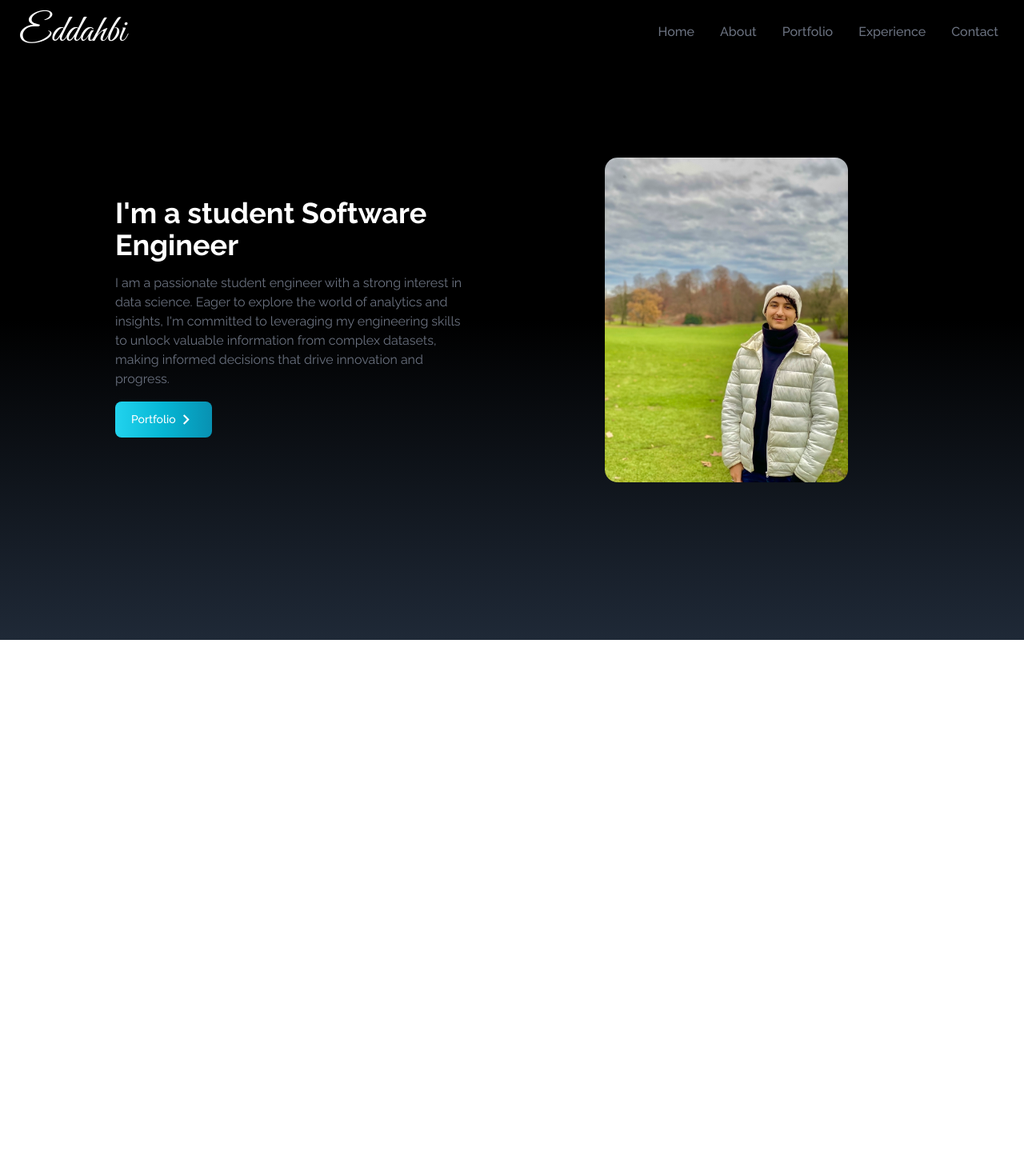
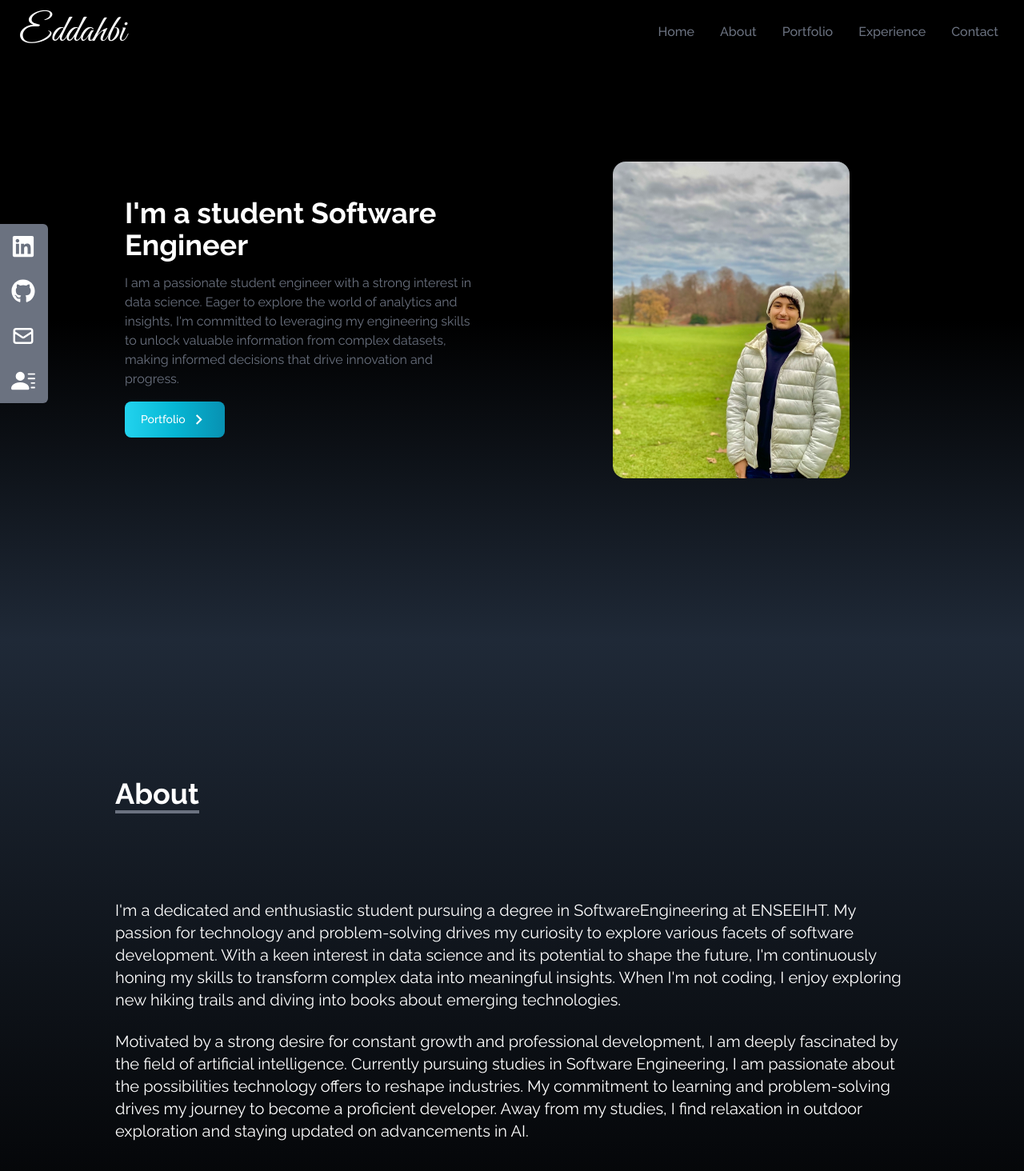
Before and after one commit to Abduledd/portfolio, a React (Create React App) app: page / in a window 1280 px wide. Shown: the top 1464 px of the page at 80% size. Before the commit the page ends 800 px from the top, so only its background shows below. Built offline with nearby package versions, Linux system fonts and the light colour scheme; the HTML template or start-up script is replaced by a standard one.

Commit message:
About and sociallinks sections and Home DONE

```diff
--- a/src/App.js
+++ b/src/App.js
@@ -1,11 +1,15 @@
 import './App.css';
+import About from './components/About';
 import Home from './components/Home';
 import NavBar from './components/NavBar';
+import SocialLinks from './components/SocialLinks';
 // import './index.css'
 function App() {
   return <div>
     <NavBar />
     <Home />
+    <About />
+    <SocialLinks />
   </div>
 }
 
--- /dev/null
+++ b/src/components/About.jsx
@@ -0,0 +1,40 @@
+import React from "react";
+
+const About = () => {
+  return (
+    <div
+      name="About"
+      className="w-full h-screen bg-gradient-to-b from-gray-800 to-black text-white">
+      <div className="max-w-screen-lg p-4 mx-auto flex flex-col justify-center w-full h-full">
+        <div className="pb-8">
+          <p className="text-4xl font-bold inline border-b-4 border-gray-500">
+            About
+          </p>
+        </div>
+        <p className="text-xl mt-20">
+          I'm a dedicated and enthusiastic student pursuing a degree in
+          SoftwareEngineering at ENSEEIHT. My passion for technology and
+          problem-solving drives my curiosity to explore various facets of
+          software development. With a keen interest in data science and its
+          potential to shape the future, I'm continuously honing my skills to
+          transform complex data into meaningful insights. When I'm not coding,
+          I enjoy exploring new hiking trails and diving into books about
+          emerging technologies.
+        </p>
+        <br />
+        <p className="text-xl">
+          Motivated by a strong desire for constant growth and professional
+          development, I am deeply fascinated by the field of artificial
+          intelligence. Currently pursuing studies in Software Engineering, I am
+          passionate about the possibilities technology offers to reshape
+          industries. My commitment to learning and problem-solving drives my
+          journey to become a proficient developer. Away from my studies, I find
+          relaxation in outdoor exploration and staying updated on advancements
+          in AI.
+        </p>
+      </div>
+    </div>
+  );
+};
+
+export default About;
--- a/src/components/Home.jsx
+++ b/src/components/Home.jsx
@@ -9,7 +9,7 @@ const Home = () => {
       name="home"
       className="h-screen w-full bg-gradient-to-b from-black via-black to-gray-800">
       <div className="max-w-screen-lg mx-auto flex flex-row items-center justify-center h-full px-4 md:flex-row gap-2">
-        <div className="flex flex-col justify-center h-full">
+        <div className=" p-3 flex flex-col justify-center h-full">
           <h2 className="text-4xl sm:text-4xl font-bold text-white w-full">
             I'm a student Software Engineer
           </h2>
@@ -25,7 +25,7 @@ const Home = () => {
             <button className="group text-white bg-gradient-to-r from-cyan-400 via-cyan-500 to-cyan-600 hover:bg-gradient-to-br focus:ring-4 focus:outline-none focus:ring-cyan-300 dark:focus:ring-cyan-800 font-medium rounded-lg text-sm px-5 py-2.5 text-center mr-2 mb-2 flex items-center">
               Portfolio
               <span className="group-hover:rotate-90 duration-300">
-                <MdKeyboardArrowRight size={25} />
+                <MdKeyboardArrowRight size={25} className="ml-1" />
               </span>
             </button>
           </div>
--- /dev/null
+++ b/src/components/SocialLinks.jsx
@@ -0,0 +1,75 @@
+import React from "react";
+import { FaGithub, FaLinkedin } from "react-icons/fa";
+import { HiOutlineMail } from "react-icons/hi";
+import { BsFillPersonLinesFill } from "react-icons/bs";
+
+const SocialLinks = () => {
+  const links = [
+    {
+      id: 1,
+      child: (
+        <>
+          LinkedIn <FaLinkedin size={30} />
+        </>
+      ),
+      href: "https://www.linkedin.com/in/abderrahmane-eddahbi-6b911a216/",
+      style: "rounded-tr-md",
+    },
+    {
+      id: 2,
+      child: (
+        <>
+          GitHub <FaGithub size={30} />
+        </>
+      ),
+      href: "https://github.com/Abduledd",
+    },
+    {
+      id: 3,
+      child: (
+        <>
+          Mail <HiOutlineMail size={30} />
+        </>
+      ),
+      href: "mailto:abduleddahbi@gmail.com",
+    },
+    {
+      id: 4,
+      child: (
+        <>
+          Resume <BsFillPersonLinesFill size={30} />
+        </>
+      ),
+      href: "/CV.pdf",
+      style: "rounded-br-md",
+      download: true,
+    },
+  ];
+
+  return (
+    <div className="hidden cs:flex flex-col top-[35%] left-0 fixed">
+      <ul>
+        {links.map(({ id, child, href, style, download }) => (
+          <li
+            key={id}
+            className={
+              "flex justify-between items-center w-40 h-14 px-4 ml-[-100px] hover:ml-[-10px] hover:rounded-md duration-300 bg-gray-500" +
+              " " +
+              style
+            }>
+            <a
+              href={href}
+              className="flex justify-between items-center w-full text-white"
+              download={download}
+              target="_blank"
+              rel="noreferrer">
+              {child}
+            </a>
+          </li>
+        ))}
+      </ul>
+    </div>
+  );
+};
+
+export default SocialLinks;
--- a/tailwind.config.js
+++ b/tailwind.config.js
@@ -3,6 +3,24 @@ module.exports = {
   content: [
     "./src/**/*.{js,jsx,ts,tsx}",
   ], theme: {
+    screens: {
+      'cs': '1114px',
+      // => @media (min-width: 230px) { ... }
+      'sm': '640px',
+      // => @media (min-width: 640px) { ... }
+
+      'md': '768px',
+      // => @media (min-width: 768px) { ... }
+
+      'lg': '1024px',
+      // => @media (min-width: 1024px) { ... }
+
+      'xl': '1280px',
+      // => @media (min-width: 1280px) { ... }
+
+      '2xl': '1536px',
+      // => @media (min-width: 1536px) { ... }
+    },
     extend: {},
     fontFamily: {
       signature: ["Great Vibes"]
```
Also changed, not shown: src/components/Portfolio.jsx (added), 1 other file (tests, documents, lock files or other folders).
